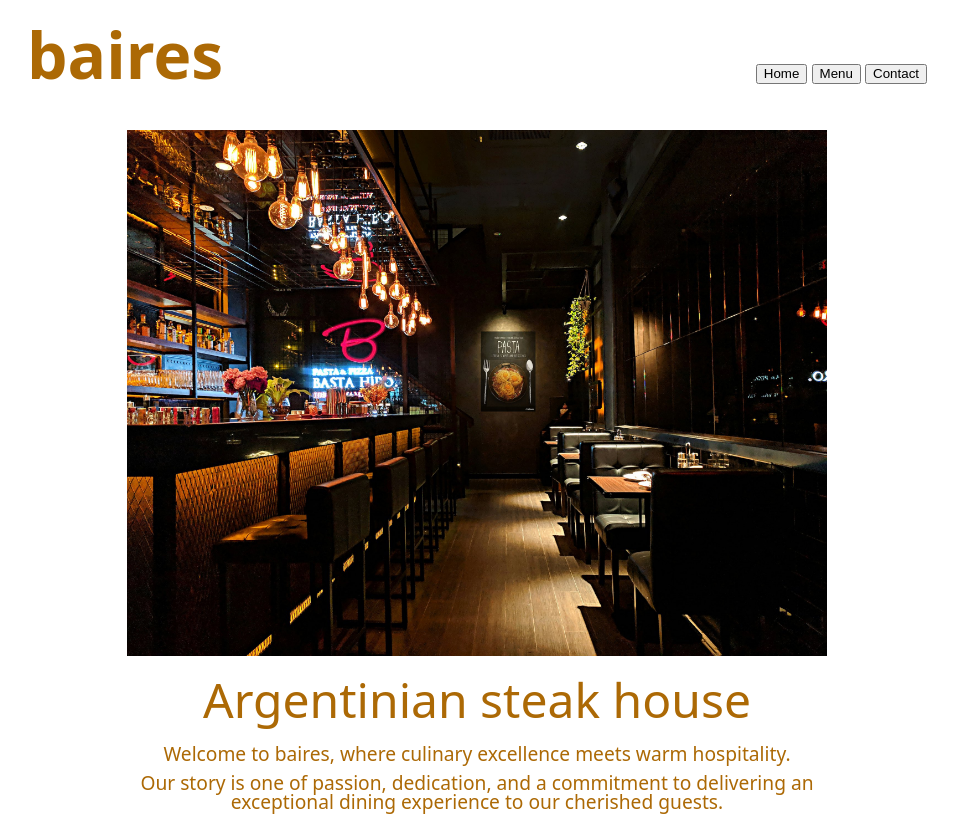
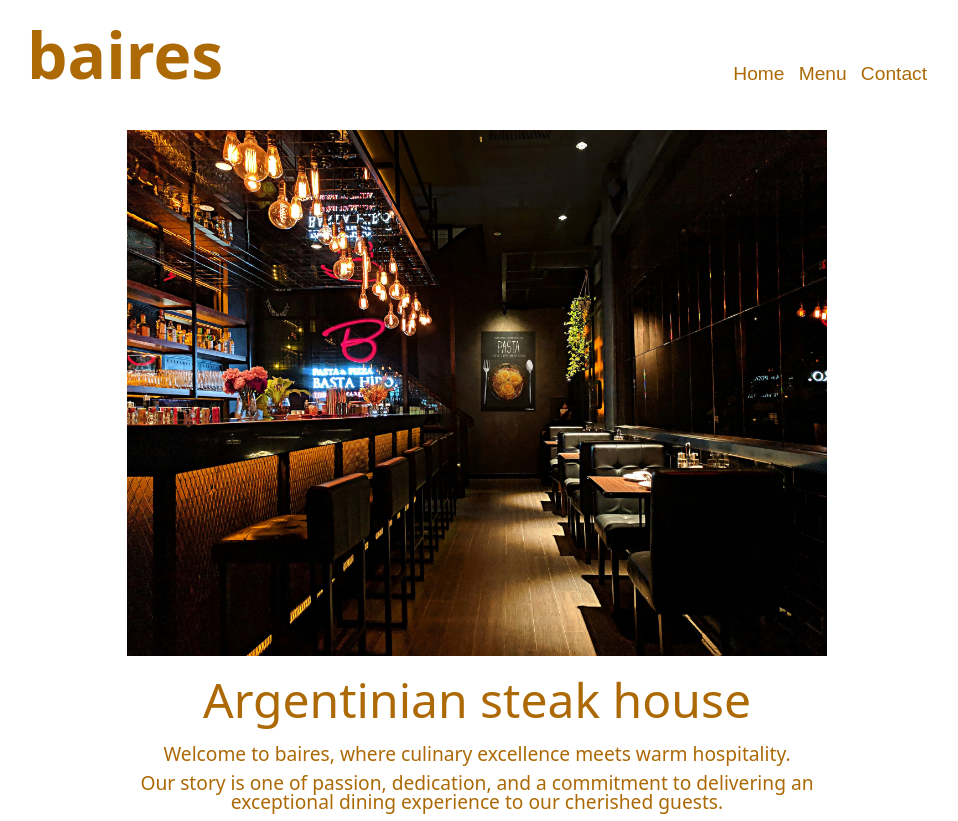
Before and after one commit to justausercoding/restaurant-page, a website built with webpack: page src/index.html in a window 1280 px wide. Shown: the whole page, without its empty margins (163-1121 px from the left). Built offline with nearby package versions, Linux system fonts and the light colour scheme.

Commit message:
Change the class names of the buttons

```diff
--- a/src/style.css
+++ b/src/style.css
@@ -49,12 +49,15 @@ body {
         position: relative;
         top: -6px;
 
-        & .header__btn {
+        & .header__btn-home,
+        .header__btn-menu,
+        .header__btn-contact {
             color: var(--text-color);
             font-size: 1.2rem;
             background-color: white;
             border: none;
             padding: 0 0 0 10px;
+            cursor: pointer;
         }
     }
 }
```
